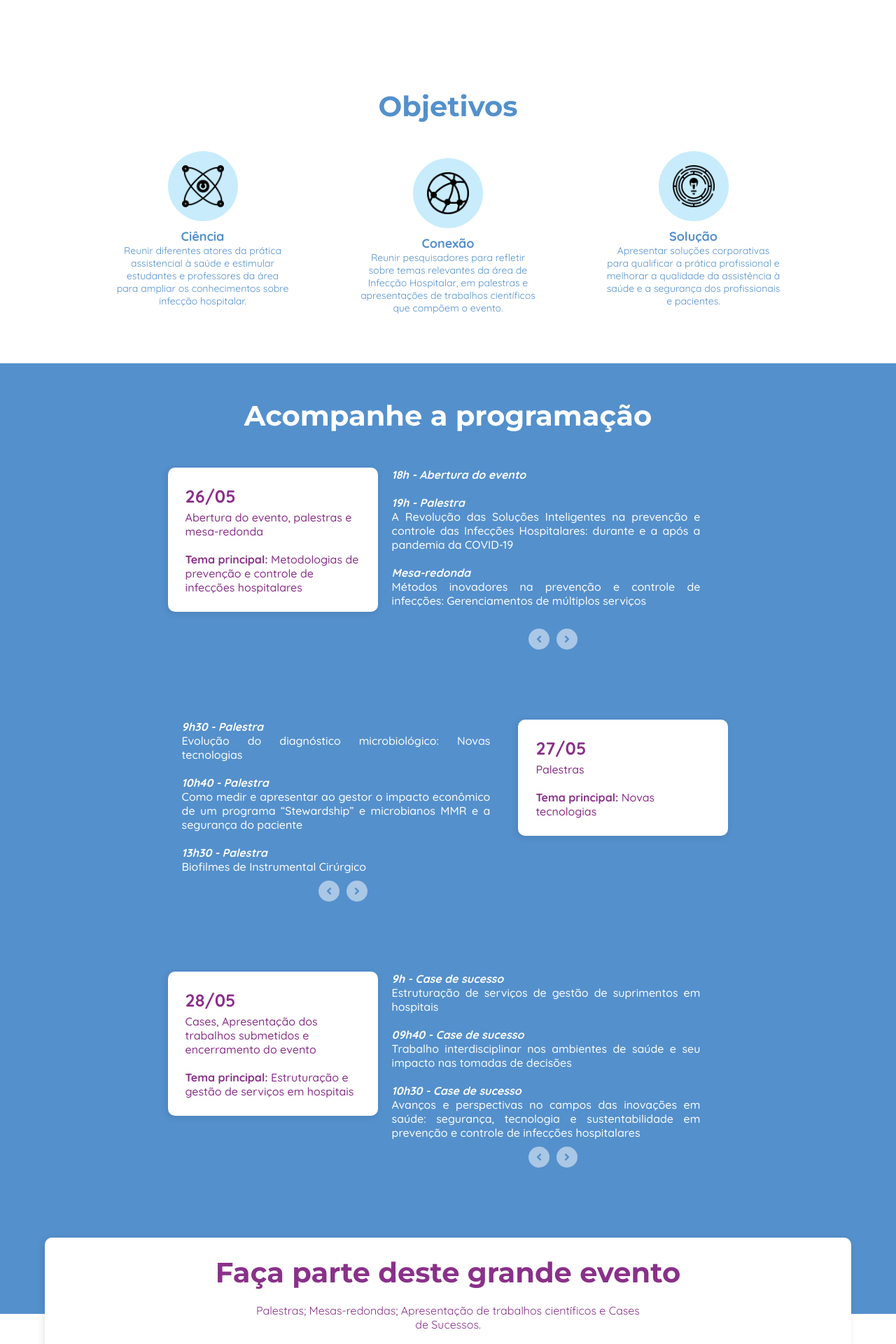
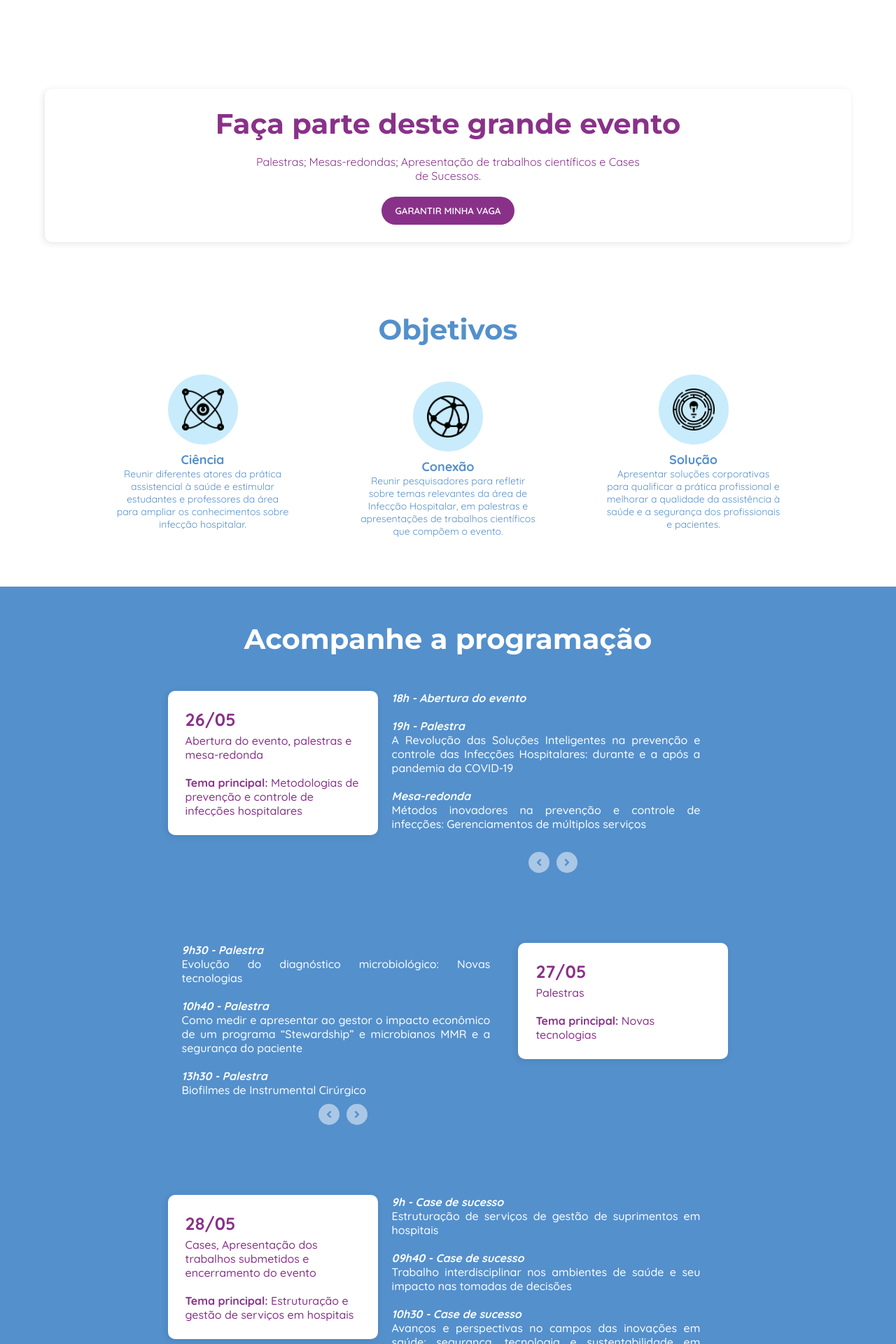
Before and after one commit to pedrohhcunha/congresso, a Next.js app: page / in a window 1280 px wide. Shown: the part 2320-4240 px from the top of the page at 70% size. Built offline with nearby package versions, Linux system fonts and the light colour scheme.

Commit message:
Alterando o layout dos cta

```diff
--- a/components/Participe.jsx
+++ b/components/Participe.jsx
@@ -3,7 +3,7 @@ import Button from './Button'
 
 export default function Participe(props) {
     return(
-        <section className={styles.section}>
+        <section className={`${styles.section} ${styles.alternative}`}>
             <div className={styles.content}>
                 <h2 className={styles.titulo}>Faça parte deste grande evento</h2>
                 <p className={styles.p}>Palestras; Mesas-redondas; Apresentação de trabalhos científicos e Cases de Sucessos.</p>
--- a/pages/index.jsx
+++ b/pages/index.jsx
@@ -28,9 +28,9 @@ export default function Home() {
       <FaixaDestaque />
       <Sobre />
       <Palestrantes />
+      <Participe />
       <Diferenciais />
       <Cronograma />
-      <Participe />
       <Trabalhos />
       <ParticipeB />
       <Parceiros />
--- a/styles/Participe.module.scss
+++ b/styles/Participe.module.scss
@@ -1,6 +1,10 @@
 .section{
     padding: 50px 5vw;
     background: linear-gradient(to bottom, var(--blue) 50%, var(--white) 50%);
+
+    &.alternative{
+        background: var(--white);
+    }
 
     .content{
         background-color: var(--white);
```
